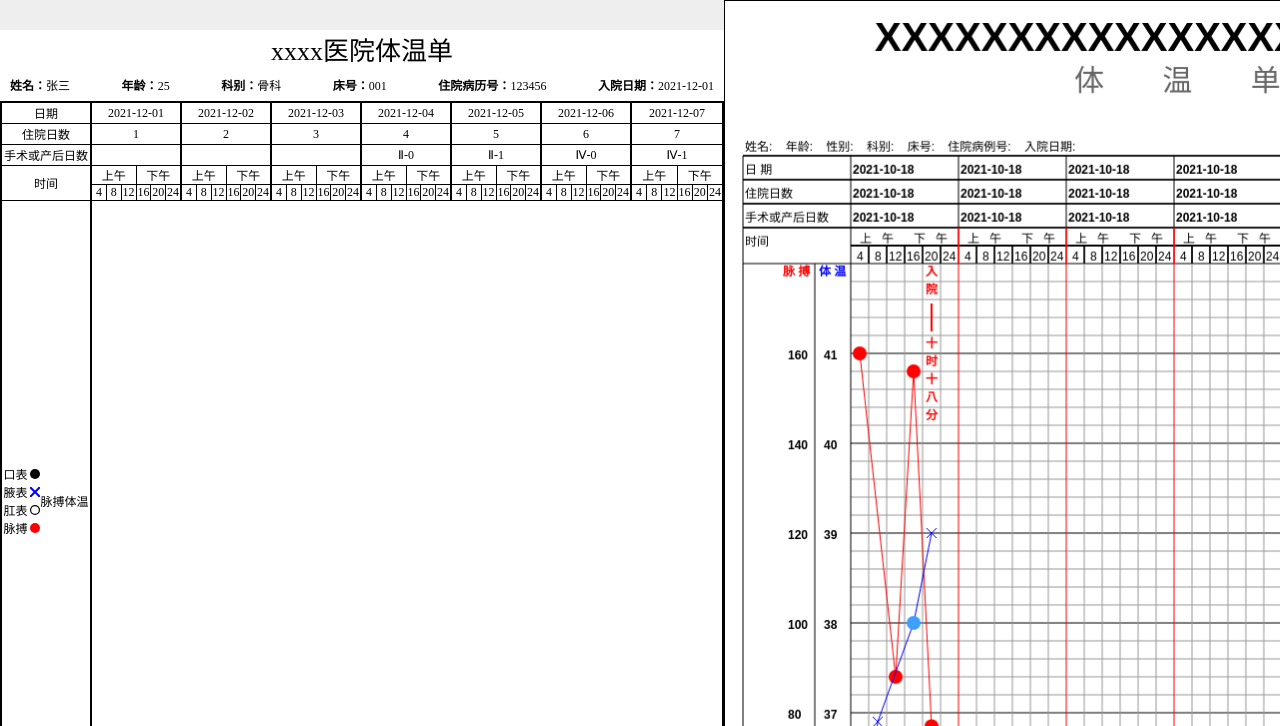
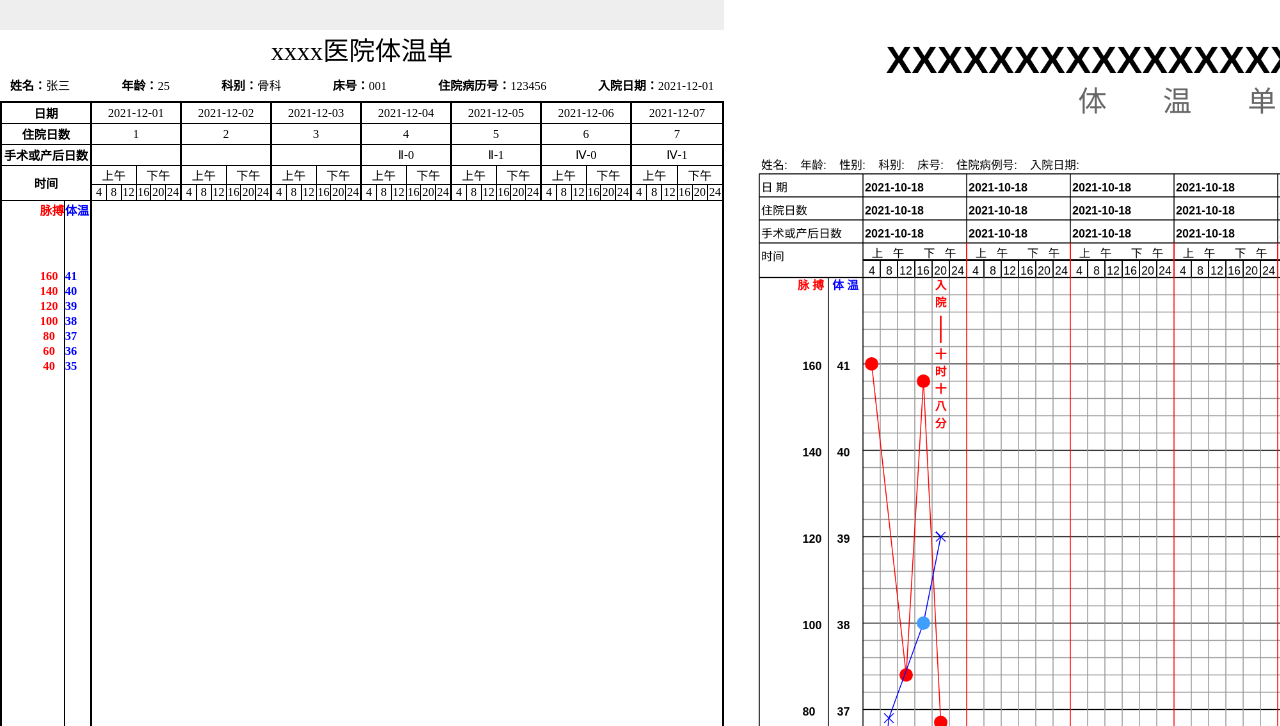
Before and after one commit to centuryeggs/temperature-chart, a plain HTML site: page index.html in a window 1280 px wide. Shown: the top 726 px of the page. Drawn offline with Linux system fonts and the light colour scheme.

Commit message:
modify:y坐标系

```diff
--- a/index.html
+++ b/index.html
@@ -205,9 +205,29 @@
             </div>
             <div class="pulse">
               <div>脉搏</div>
+              <div class="axis-nums">
+                <div>160</div>
+                <div>140</div>
+                <div>120</div>
+                <div>100</div>
+                <div>80</div>
+                <div>60</div>
+                <div>40</div>
+              </div>
+
             </div>
             <div class="temperature">
               <div>体温</div>
+              <div class="axis-nums">
+                <div>41</div>
+                <div>40</div>
+                <div>39</div>
+                <div>38</div>
+                <div>37</div>
+                <div>36</div>
+                <div>35</div>
+              </div>
+
             </div>
           </div>
           <div class="values">
--- a/index.js
+++ b/index.js
@@ -39,21 +39,26 @@ let bottomProp = [
   { name: '皮试', prop: '' },
   { name: '其它', prop: '' }
 ]
-let billScale = window.devicePixelRatio
+let billScale = window.devicePixelRatio * 1.5
 let adt = '2021-10-18 10:18:12'
 let timeHeight = squareWidth * 2
 let middleStartHeight = tableTop + topRowHeight * topRowNum + timeHeight
 let bottomStartHeight = middleStartHeight + squareWidth * midRow
 let leftStartWidth = leftRightInterval + squareWidth * 6
 let canvas = document.getElementById('canvas')
+canvas.style.width = "900px"
+canvas.style.height = "1250px"
+let ctx = canvas.getContext('2d')
+canvas.width = Math.floor(900 * billScale);
+canvas.height = Math.floor(1250 * billScale);
+ctx.scale(billScale, billScale)
+window.onresize = function (e) {
+  if (billScale !== window.devicePixelRatio) {
+    // window.location.reload()
+  }
+}
 drawBill()
 function drawBill () {
-  canvas.style.width = "900px"
-  canvas.style.height = Math.floor(1124.52) + "px"
-  canvas.width = Math.floor(900 * billScale);
-  canvas.height = Math.floor(1124.52 * billScale);
-  let ctx = canvas.getContext('2d')
-  ctx.scale(billScale, billScale)
   // 副标题
   drawWord(ctx, '体       温       单', '30', 350, 90, '#666')
   // 标题
--- a/style.css
+++ b/style.css
@@ -2,12 +2,10 @@ html, body {
   padding: 0;
   margin: 0;
   font-size: 12px;
+  font-weight: 400;
 }
 * {
   box-sizing: border-box;
-}
-#canvas {
-  border: 1px solid #000;
 }
 body {
   display: flex;
@@ -21,6 +19,17 @@ body {
   justify-content: center;
   align-items: center;
   background-color: #eee;
+}
+#canvas {
+  transform: scale(0.96);
+}
+@media print {
+  body { display: block; }
+  .A4 {
+    page-break-after: always;
+    transform: scale(1.2);
+    transform-origin: 0 0;
+  }
 }
 .content {
   width: 724px; /* 720px = 48 * 15 + 4 */
@@ -43,7 +52,7 @@ body {
   display: flex;
   margin: 0 10px;
 }
-.head-form .item .label {
+.label {
   font-weight: bold;
 }
 .head-form .item .label::after{
@@ -93,6 +102,29 @@ body {
 .time-points > div:last-child {
   border-right: none;
 }
+.icons {
+  align-self: end;
+}
+.pulse {
+  height: 100%;
+  border-right: 1px solid #000;
+  text-align: center;
+  align-self: start;
+  color: red;
+  position: relative;
+}
+.temperature {
+  height: 100%;
+  text-align: center;
+  align-self: start;
+  color: blue;
+  position: relative;
+}
+.axis-nums {
+  position: absolute;
+  top: 67.5px;
+}
+
 .pagination {
   margin-top: 10px;
   text-align: center;
```
